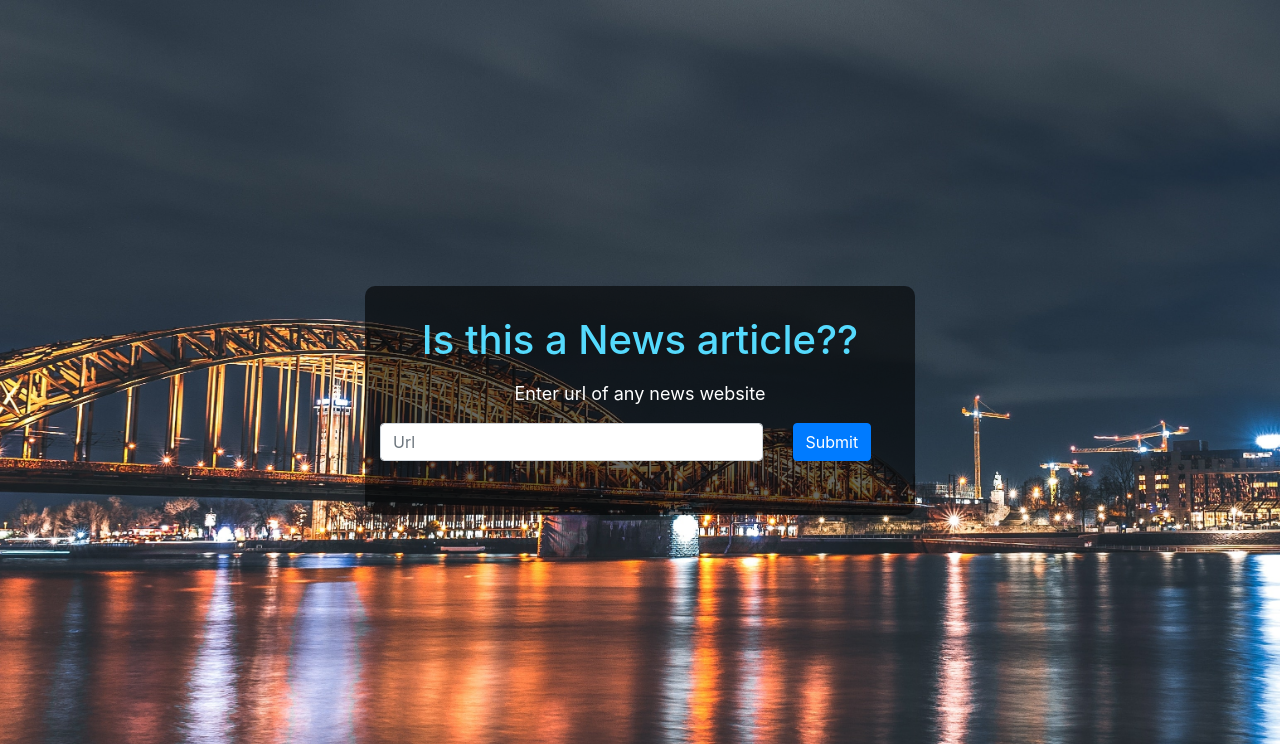
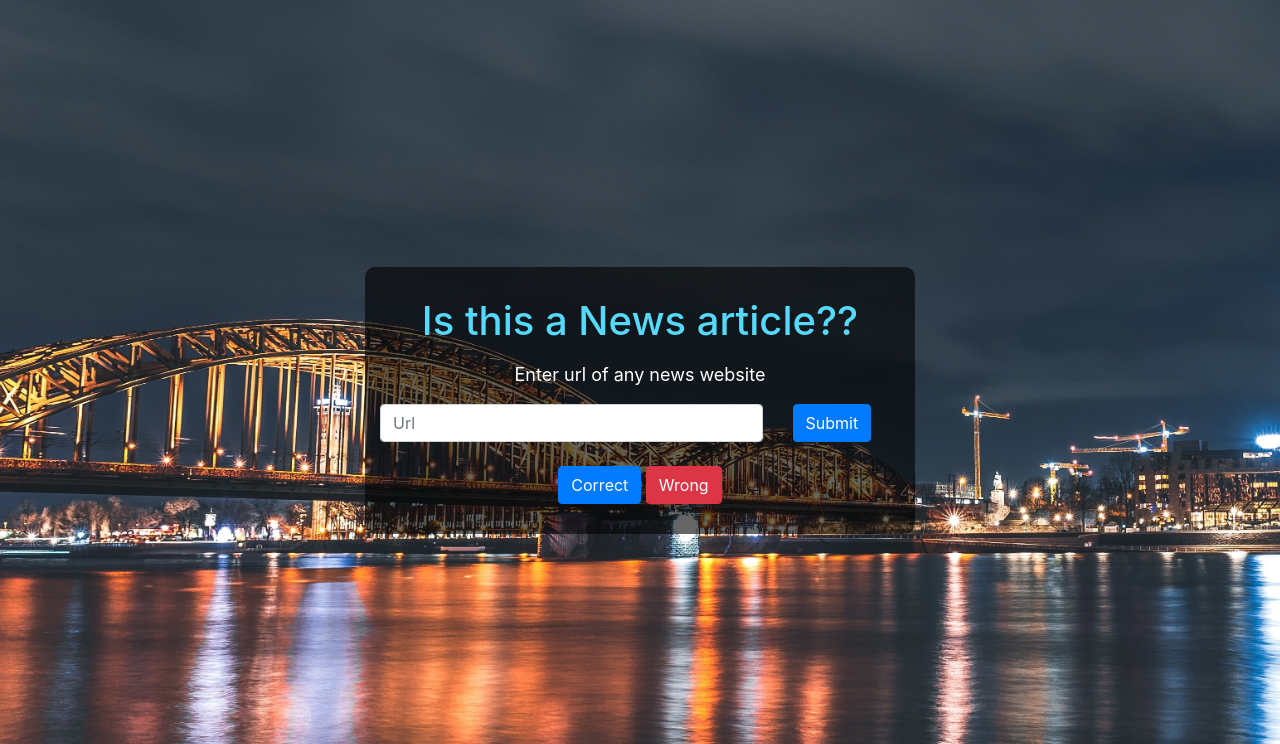
Before and after one commit to kaminikotekar/Machine_learning_news-classification, a Flask app: page / in a window 1280 px wide. Shown: the top 744 px of the page. Run offline with Flask 2, Linux system fonts and the light colour scheme; parts of the project's set-up code (start-up, migrations or seed data) failed here and were passed over; some libraries are stand-ins or nearby versions.

Commit message:
added buttons in template

```diff
--- a/main.py
+++ b/main.py
@@ -32,6 +32,13 @@ def handle_req():
 
     return render_template('index.html')
 
+@app.route('/ajax_route',methods=['POST'])
+def update_dataset():
+    if request.method=='POST':
+        print(request.json['class'])
+
+    return render_template('index.html')
+
 
 
 
--- a/templates/index.html
+++ b/templates/index.html
@@ -50,12 +50,30 @@
  <div class="alerts">
 
   </div>
+
+
+  <button id="correct" class="btn btn-primary">
+  Correct
+</button>
+<button id="incorrect" class="btn btn-danger">
+  Wrong
+</button>
+
+
+
 </div>
-<script src="https://code.jquery.com/jquery-3.1.1.min.js"></script>
+<script src="https://code.jquery.com/jquery-3.1.1.min.js" type="text/javascript"></script>
 
     <script type="text/javascript" src="http://getbootstrap.com/2.3.2/assets/js/bootstrap.js"></script>
 
 <script type="text/javascript">
+
+$("#incorrect").click(function () {
+    location.reload();
+  });
+
+
+
   $("form").submit(function(){
   var url= $("#input").val();
   $.ajax({
@@ -70,6 +88,27 @@
                  $(".alerts").addClass("alert-primary");
                  $(".alerts").removeClass("alert-danger");
                  $(".alerts").html(result);
+                 $("#correct").click(function(){
+
+                  var url=$("#input").val();
+                  var data={"url":url,"class":response.output};
+                  $.ajax({
+                                    type : "POST",
+                                    url : "{{ url_for('update_dataset') }}",
+                                    data: JSON.stringify(data, null, '\t'),
+                                    contentType: 'application/json;charset=UTF-8',
+                                    success: function(result) {
+                                        console.log(result);
+                                    }
+
+
+
+
+                  });
+
+
+
+                 });
                 }
                 else
                 {
@@ -87,7 +126,10 @@
 
 event.preventDefault()
 });
-  $("")
+
+
+
+
 
 
 </script>
```
